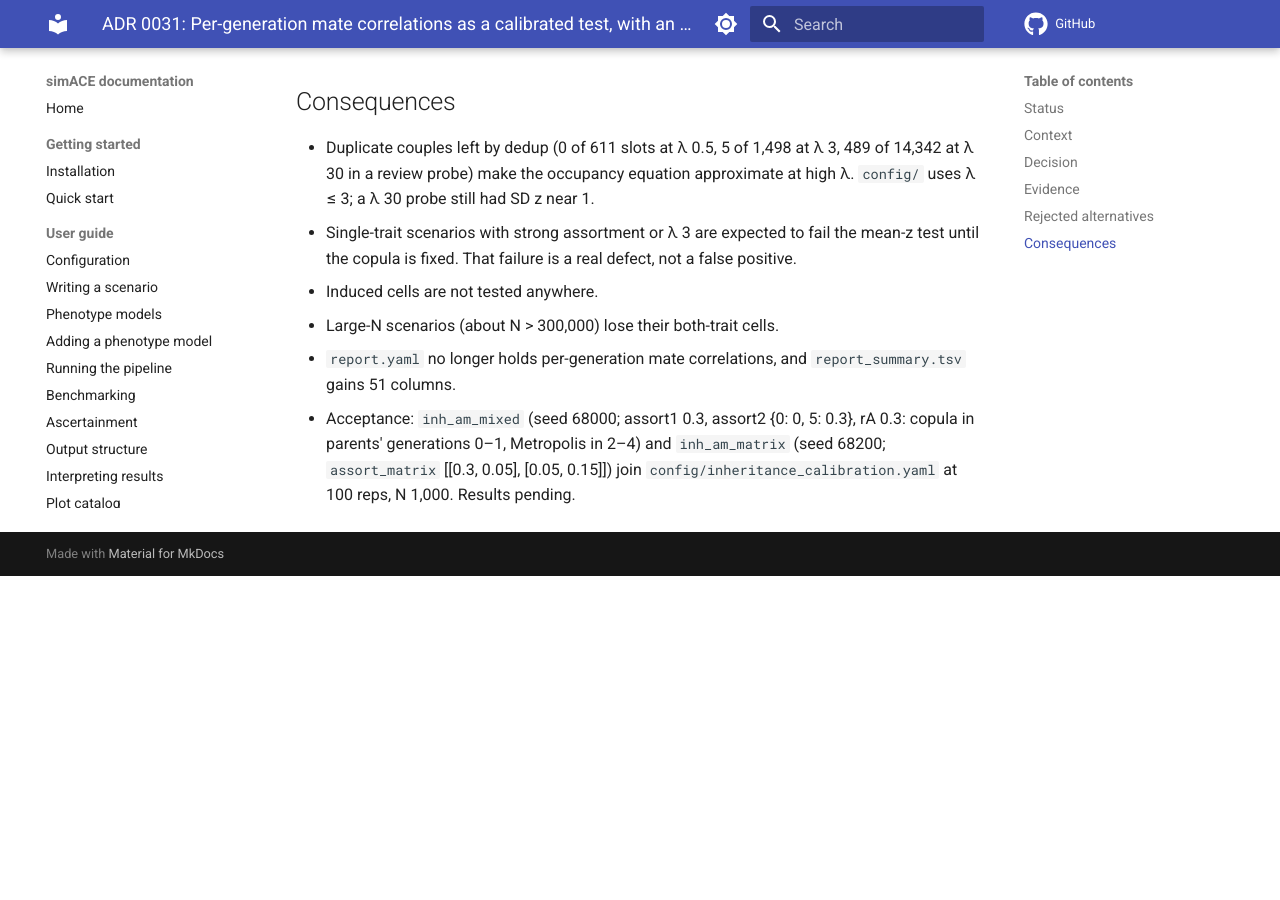
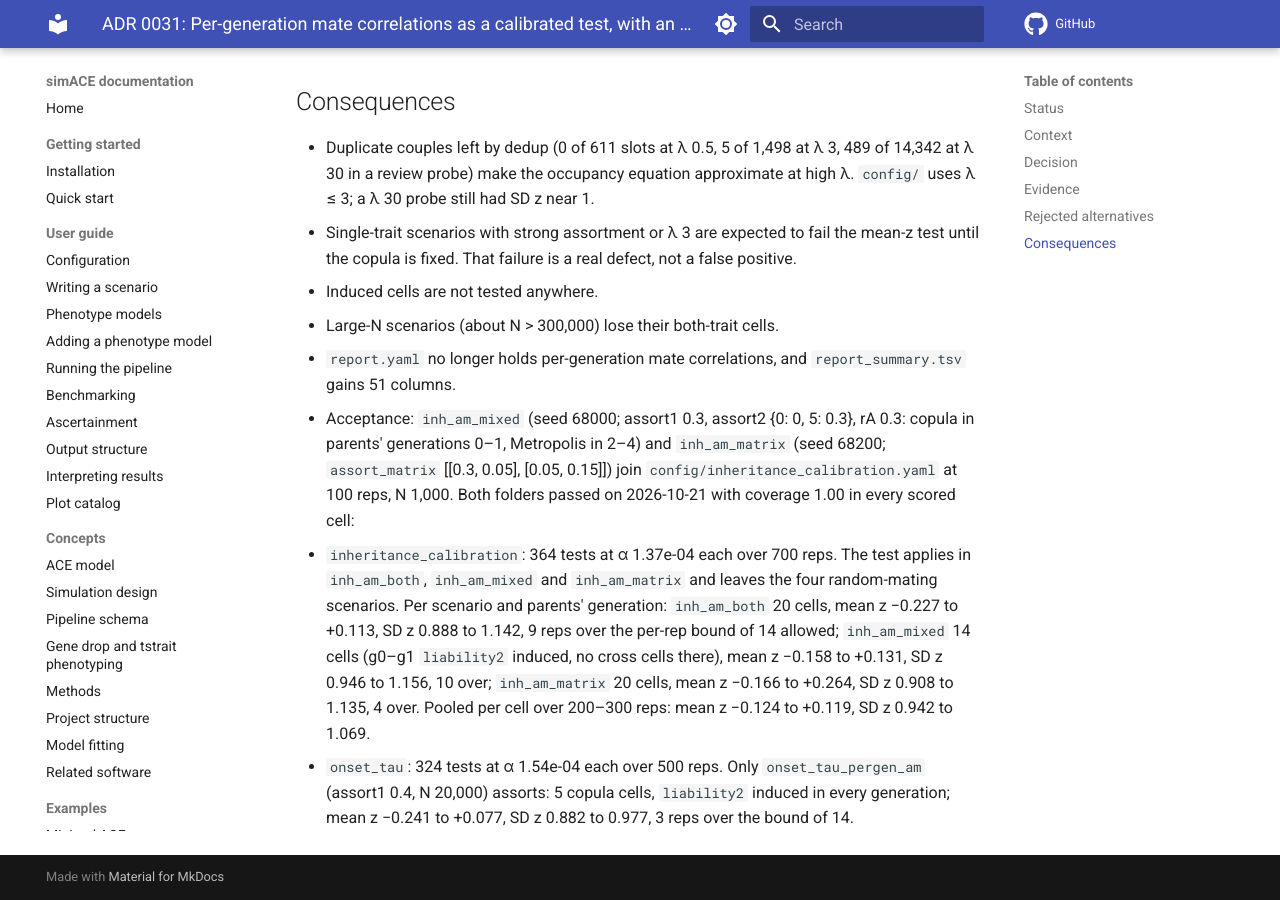
Before and after one commit to rwaples/simACE, an MkDocs documentation site: the page built from docs/adr/0031-mate-correlation-calibrated-test.md, in a window 1280 px wide and 900 px high, scrolled down 4015 px. Built offline with MkDocs 1.6.1 and Material for MkDocs 9.7.7, drawn with Linux system fonts in a browser that asks for light colours; comment, search, counter and statistics services are not loaded; before the commit the page ends 4591 px from its top, so only the background shows below that; some of the changed text lies outside the part shown.

Commit message:
Accept ADR 0031 with the acceptance results
Both folders pass with coverage 1.00 in every scored mate_correlation
cell: inheritance_calibration (364 tests over 700 reps) and onset_tau
(324 over 500). The copula shortfall is tracked in #74.

```diff
--- a/docs/adr/0031-mate-correlation-calibrated-test.md
+++ b/docs/adr/0031-mate-correlation-calibrated-test.md
@@ -2,9 +2,10 @@
 
 ## Status
 
-Proposed 2026-10-21 for issue #69, decided in a design interview and revised
+Accepted 2026-10-21 for issue #69, decided in a design interview and revised
 the same day after a review; plan in
-`plans/issue-69-mate-correlation-test.md`. Acceptance pending (Consequences).
+`plans/issue-69-mate-correlation-test.md`. Both acceptance folders pass
+(Consequences).
 Amends [ADR 0026](0026-mate-correlation-checks-by-generation.md) §1 and §4:
 induced cells are no longer scored, and the per-generation checks leave
 Analyze for `simace validate`. Amends
@@ -145,7 +146,7 @@
 - **Scoring induced cells against the nominal target**: z near +5 in the
   stress design.
 - **Fixing the copula first**: changes every single-trait rep's output;
-  tracked separately.
+  tracked in #74.
 - **Adding tol²/3 to the variance on Metropolis iterations**: the stopping
   error's distribution is not uniform on ±tol, and the dedup error is not
   bounded.
@@ -176,5 +177,18 @@
 - Acceptance: `inh_am_mixed` (seed 68000; assort1 0.3, assort2 {0: 0, 5: 0.3},
   rA 0.3: copula in parents' generations 0–1, Metropolis in 2–4) and
   `inh_am_matrix` (seed 68200; `assort_matrix` [[0.3, 0.05], [0.05, 0.15]])
-  join `config/inheritance_calibration.yaml` at 100 reps, N 1,000. Results
-  pending.
+  join `config/inheritance_calibration.yaml` at 100 reps, N 1,000. Both
+  folders passed on 2026-10-21 with coverage 1.00 in every scored cell:
+  - `inheritance_calibration`: 364 tests at α 1.37e-04 each over 700 reps.
+    The test applies in `inh_am_both`, `inh_am_mixed` and `inh_am_matrix`
+    and leaves the four random-mating scenarios. Per scenario and parents'
+    generation: `inh_am_both` 20 cells, mean z −0.227 to +0.113, SD z 0.888
+    to 1.142, 9 reps over the per-rep bound of 14 allowed; `inh_am_mixed`
+    14 cells (g0–g1 `liability2` induced, no cross cells there), mean z
+    −0.158 to +0.131, SD z 0.946 to 1.156, 10 over; `inh_am_matrix` 20
+    cells, mean z −0.166 to +0.264, SD z 0.908 to 1.135, 4 over. Pooled per
+    cell over 200–300 reps: mean z −0.124 to +0.119, SD z 0.942 to 1.069.
+  - `onset_tau`: 324 tests at α 1.54e-04 each over 500 reps. Only
+    `onset_tau_pergen_am` (assort1 0.4, N 20,000) assorts: 5 copula cells,
+    `liability2` induced in every generation; mean z −0.241 to +0.077, SD z
+    0.882 to 0.977, 3 reps over the bound of 14.
```
Also changed, not shown: other parts of docs/adr/0031-mate-correlation-calibrated-test.md (+1 -1 lines), docs/adr/0026-mate-correlation-checks-by-generation.md (+1 -1 lines), docs/adr/README.md (+1 -1 lines).
